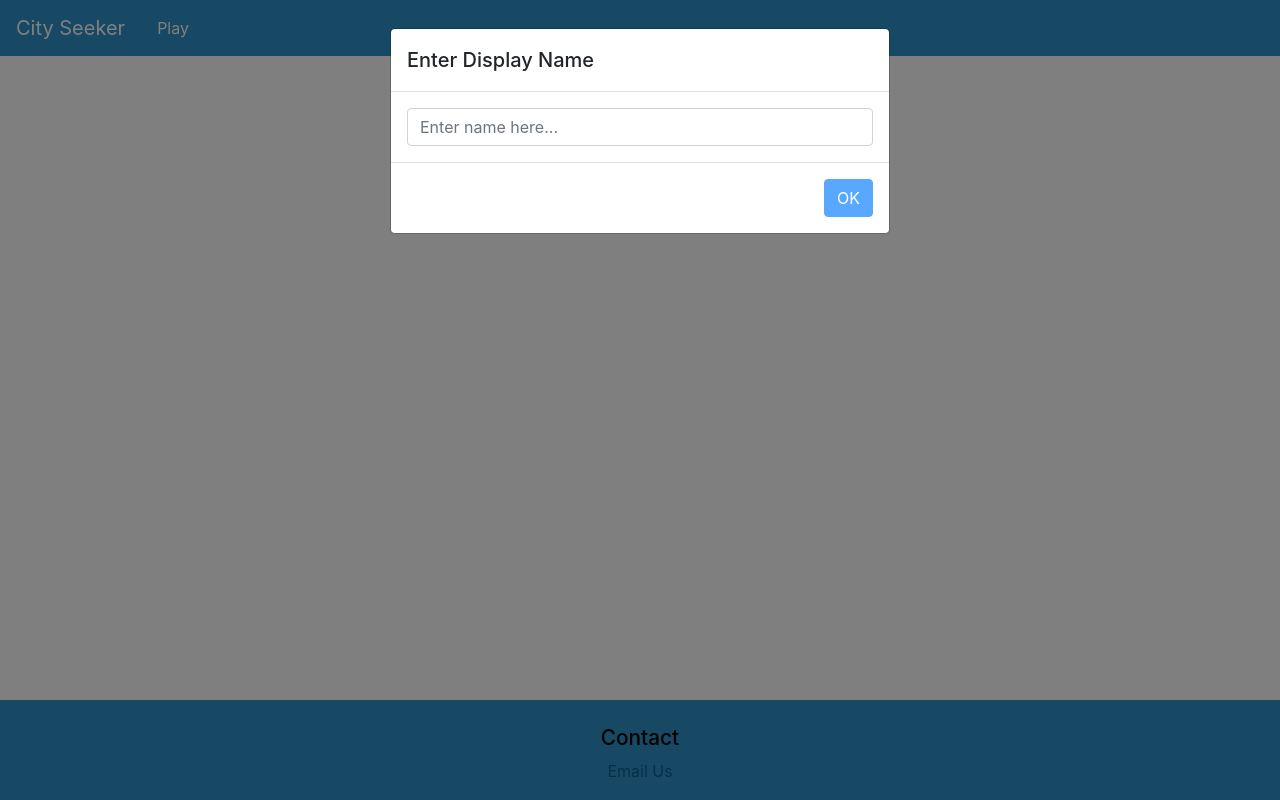
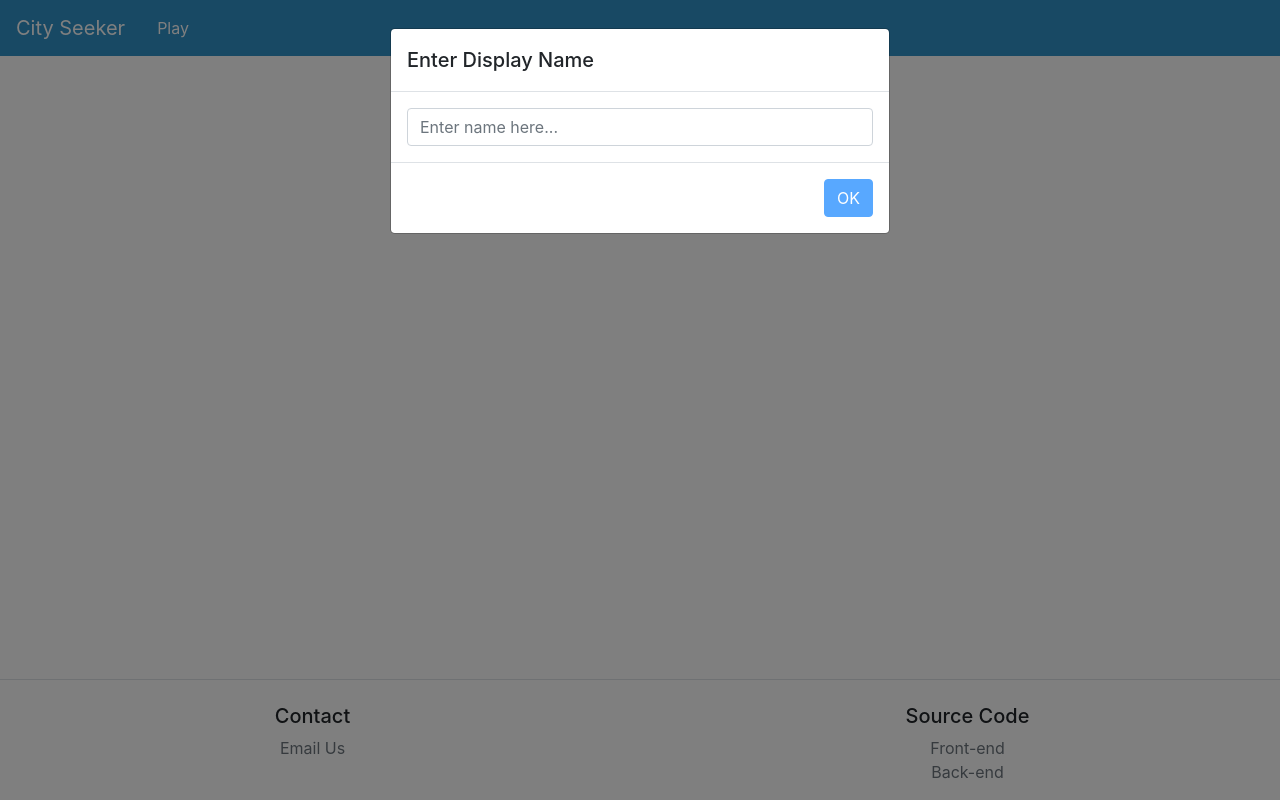
Before and after one commit to camgraff/city-seeker-frontend, a Vue app: page /game/1234 in a window 1280 px wide. Built offline with nearby package versions, Linux system fonts and the light colour scheme; no server answers.

Commit message:
Styling changes

```diff
--- a/src/App.vue
+++ b/src/App.vue
@@ -1,68 +1,21 @@
 <template>
     <div id="app">
-        <b-navbar class="navbar" type="dark">
-            <b-navbar-brand to="/">City Seeker</b-navbar-brand>
-            <b-nav>
-                <b-nav-item to="/">Play</b-nav-item>
-            </b-nav>
-        </b-navbar>
-        <div class="main">
-            <router-view/>
-        </div>
-        <div class="footer">
-            <div class="footer-group">
-                <p class="fg-title">Contact</p>
-                <a class="fg-link" href="mailto:graffcameron@gmail.com" target="_blank">Email Us</a>
-            </div>
-        </div>
+        <main-view></main-view>
     </div>
 </template>
+
+<script>
+import MainView from './views/MainView.vue';
+export default {
+    components: {
+        MainView
+    }
+
+};
+</script>
 
 <style lang="scss" scoped>
 #app {
     height: 100%;
-    display: flex;
-    flex-direction: column;
-    align-items: center;
-
-    .navbar {
-        width: 100%;
-        margin-bottom: 1rem;
-        background-color: #3193c8;
-        .nav-link {
-            color: white;
-        }
-    }
-
-    .main {
-        width: 100%;
-        flex: 1;
-    }
-
-    .footer {
-        margin-top: 2rem;
-        width: 100%;
-        height: 100px;
-        background-color: #3193c8;
-        display: flex;
-        flex-direction: row;
-        justify-content: center;
-        align-items: center;
-        .footer-group {
-            color: black;
-            display: flex;
-            flex-direction: column;
-            justify-content: center;
-            align-items: center;
-            .fg-title {
-                font-weight: 500;
-                font-size: 1.3rem;
-                margin: 5px;
-            }
-            .fg-link {
-                color: #065f8f;
-            }
-        }
-    }
 }
 </style>
--- /dev/null
+++ b/src/components/layout/AppFooter.vue
@@ -0,0 +1,32 @@
+<template>
+<footer class="border-top pt-4 mt-4">
+    <div class="row">
+        <div class="col">
+            <h5>Contact</h5>
+            <ul class="list-unstyled">
+                <li><a class="text-muted" href="mailto:graffcameron@gmail.com" target="_blank">Email Us</a></li>
+            </ul>
+        </div>
+        <div class="col">
+            <h5>Source Code</h5>
+            <ul class="list-unstyled">
+                <li><a class="text-muted" href="https://github.com/camgraff/city-seeker-frontend" target="_blank">Front-end</a></li>
+                <li><a class="text-muted" href="https://github.com/camgraff/city-seeker-backend" target="_blank">Back-end</a></li>
+            </ul>
+        </div>
+    </div>
+</footer>
+</template>
+
+<script>
+export default {
+
+};
+</script>
+
+<style scoped lang="scss">
+footer {
+    text-align: center;
+}
+
+</style>
--- /dev/null
+++ b/src/components/layout/AppHeader.vue
@@ -0,0 +1,26 @@
+<template>
+<b-navbar class="navbar" type="dark">
+    <b-navbar-brand to="/">City Seeker</b-navbar-brand>
+    <b-nav>
+        <b-nav-item to="/">Play</b-nav-item>
+    </b-nav>
+</b-navbar>
+</template>
+
+<script>
+export default {
+
+};
+</script>
+
+<style scoped lang="scss">
+.navbar {
+    width: 100%;
+    margin-bottom: 1rem;
+    background-color: #3193c8;
+    .nav-link {
+        color: white;
+    }
+}
+
+</style>
--- /dev/null
+++ b/src/views/MainView.vue
@@ -0,0 +1,36 @@
+<template>
+<div class="main-view">
+    <app-header></app-header>
+    <div class="content">
+        <router-view></router-view>
+    </div>
+    <app-footer></app-footer>
+</div>
+</template>
+
+<script>
+import AppFooter from '../components/layout/AppFooter.vue';
+import AppHeader from '../components/layout/AppHeader.vue';
+
+export default {
+    components: {
+        AppFooter,
+        AppHeader
+    }
+
+};
+</script>
+
+<style scoped lang="scss">
+.main-view {
+    height: 100%;
+    display: flex;
+    flex-direction: column;
+    width: 100%;
+    .content {
+        flex: 1;
+    }
+}
+
+
+</style>
```
